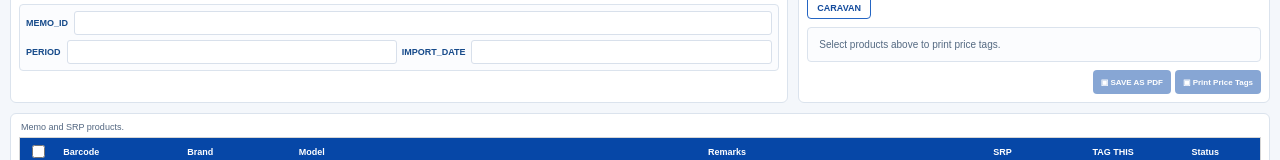
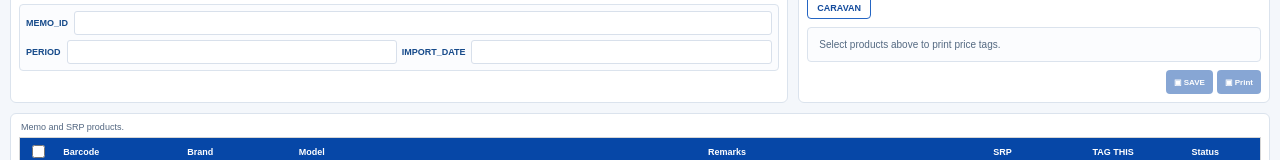
Before and after one commit to kzamora19/first-megasaver-ptg, a Next.js app: page /demo in a window 1280 px wide. Shown: the part 211-371 px from the top of the page. Built offline with nearby package versions, Linux system fonts and the light colour scheme.

Commit message:
Shorten PTG PDF and print button labels

```diff
--- a/app/products/product-search.tsx
+++ b/app/products/product-search.tsx
@@ -452,8 +452,8 @@ export default function ProductSearch({
         {printable && queue.length === 0 && <div className="legacy-preview-empty ptg-print-hide">Select products above to print price tags.</div>}
         <div className="legacy-output-buttons ptg-print-hide">
           {!demo && <button type="button" className="refresh-logos" disabled={refreshingLogos} onClick={() => void refreshArtwork()}>{refreshingLogos ? "Refreshing…" : "↻ Refresh Logos"}</button>}
-          <button type="button" className="save-pdf" disabled={!queue.length || !printable} onClick={printTags}>▣ SAVE AS PDF</button>
-          <button type="button" className="print-tags" disabled={!queue.length || !printable} onClick={printTags}>▣ Print Price Tags</button>
+          <button type="button" className="save-pdf" disabled={!queue.length || !printable} onClick={printTags}>▣ SAVE</button>
+          <button type="button" className="print-tags" disabled={!queue.length || !printable} onClick={printTags}>▣ Print</button>
         </div>
       </section>
       </div>
```
